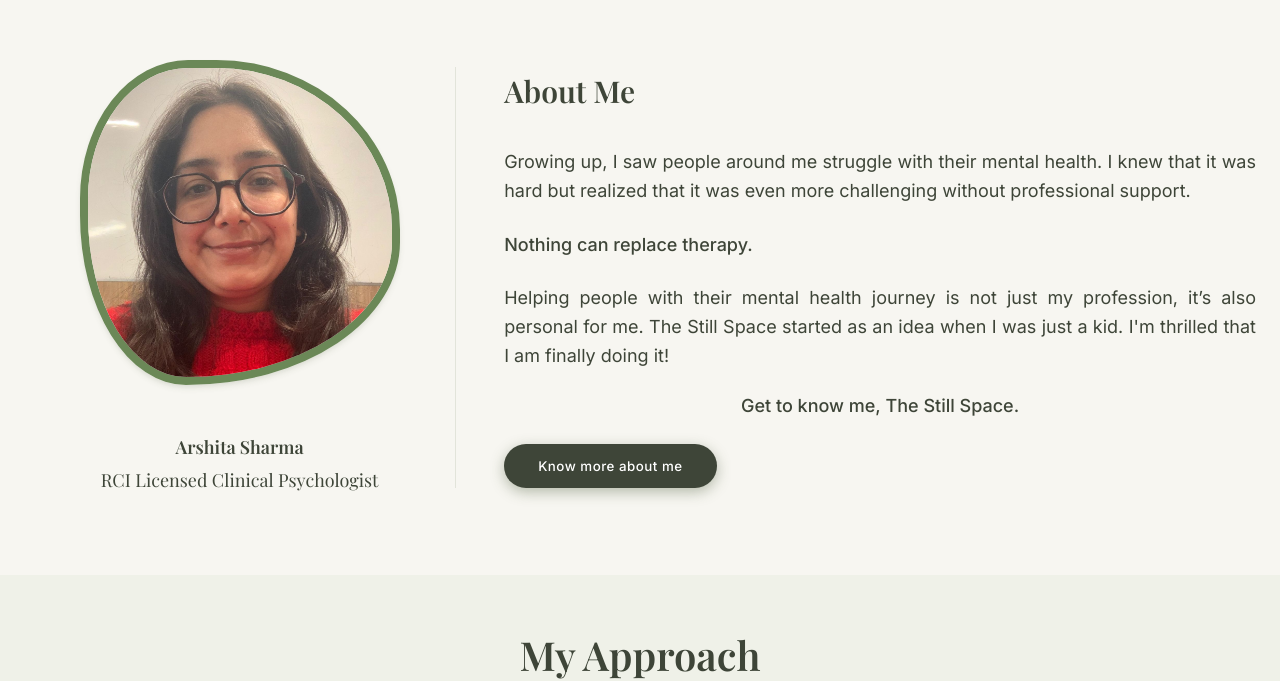
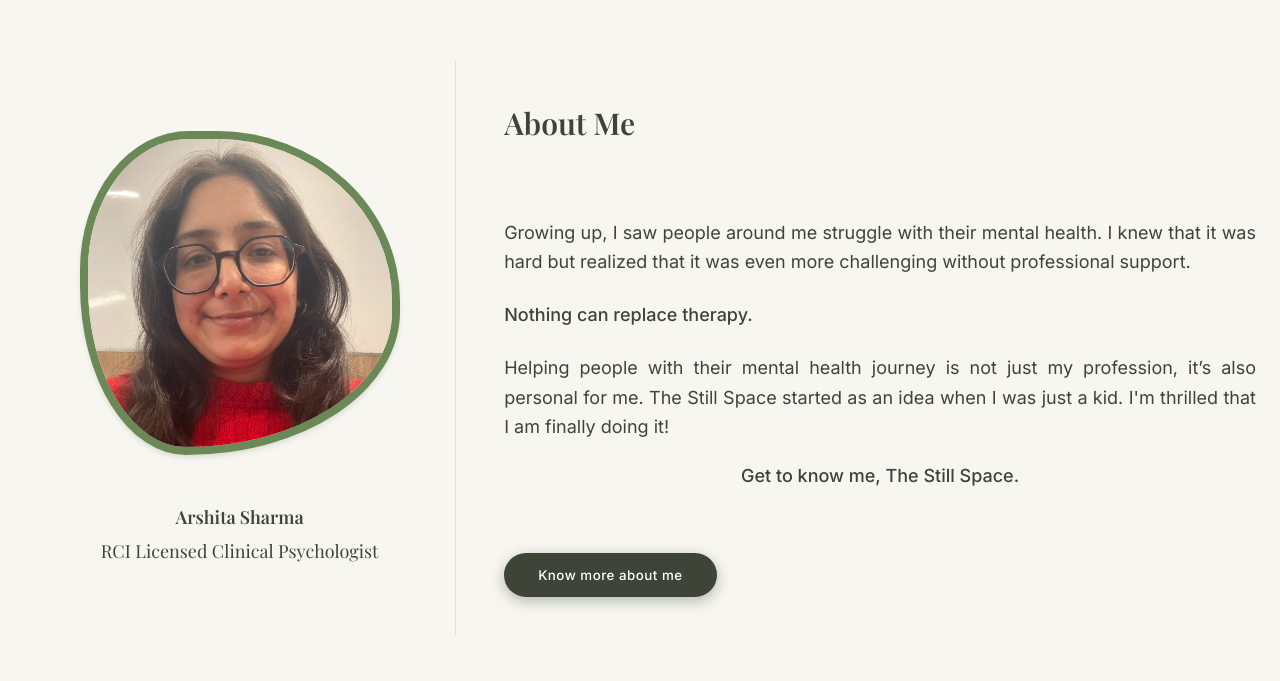
Before and after one commit to mananj183/thestillspace.github.io, a React (Vite) app: page / in a window 1280 px wide. Shown: the part 885-1566 px from the top of the page. Built offline with nearby package versions, Linux system fonts and the light colour scheme; a web font is replaced by a local one.

Commit message:
Make About section fill available viewport height and distribute its children

```diff
--- a/src/index.css
+++ b/src/index.css
@@ -228,6 +228,8 @@ button {
   display: flex;
   flex-direction: column;
   align-items: center;
+  justify-content: center;
+  min-height: calc(100vh - 4rem);
   padding: 5rem 1.5rem;
   /* py-20 */
   background-color: var(--bg-primary);
@@ -262,6 +264,7 @@ button {
 @media (min-width: 768px) {
   .about-details {
     width: 35%;
+    justify-content: center;
   }
 }
 
@@ -278,6 +281,8 @@ button {
     width: 65%;
     margin-top: 0;
     align-items: flex-start;
+    align-self: stretch;
+    justify-content: space-evenly;
     padding-left: 3rem;
     /* Spacing for divider visual */
   }
```
